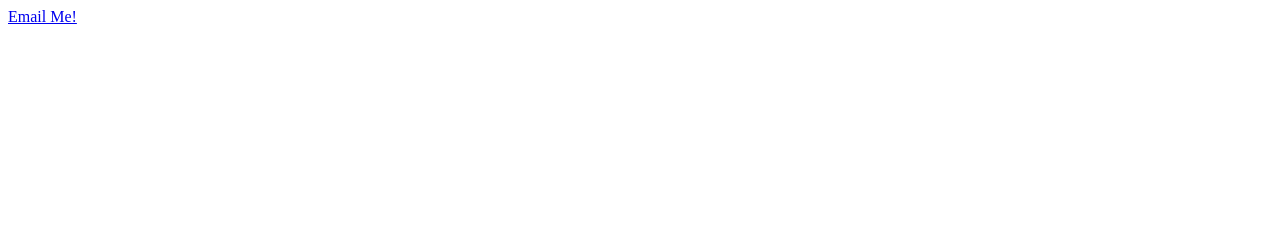
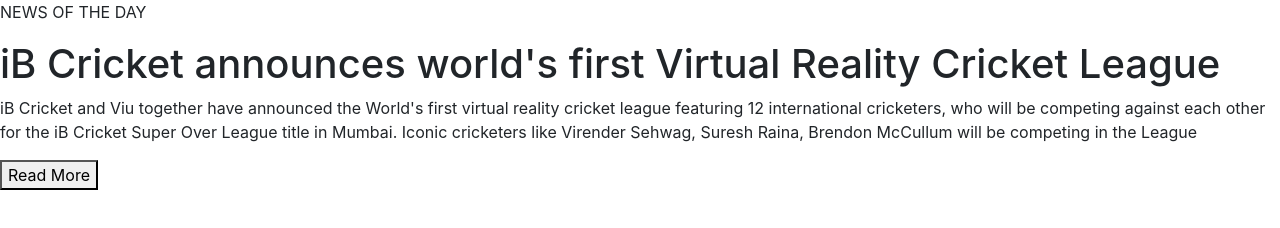
Before and after one commit to lalith557/News-page, a plain HTML site: page index.html in a window 1280 px wide. Drawn offline with nearby package versions, Linux system fonts and the light colour scheme.

Commit message:
Update index.html

```diff
--- a/index.html
+++ b/index.html
@@ -1,11 +1,22 @@
 <!DOCTYPE html>
-<html lang="en">
-  <head>
-    <meta charset="UTF-8" />
-    <meta name="viewport" content="width=device-width, initial-scale=1.0" />
-    <title>Document</title>
-  </head>
-  <body>
-    <a href="mailto:gonalalith2005@gmail.com">Email Me!</a>
-  </body>
+<html>
+
+<head>
+    <link rel="stylesheet" href="https://stackpath.bootstrapcdn.com/bootstrap/4.5.2/css/bootstrap.min.css" integrity="sha384-JcKb8q3iqJ61gNV9KGb8thSsNjpSL0n8PARn9HuZOnIxN0hoP+VmmDGMN5t9UJ0Z" crossorigin="anonymous">
+    <script src="https://code.jquery.com/jquery-3.5.1.slim.min.js" integrity="sha384-DfXdz2htPH0lsSSs5nCTpuj/zy4C+OGpamoFVy38MVBnE+IbbVYUew+OrCXaRkfj" crossorigin="anonymous"></script>
+    <script src="https://cdn.jsdelivr.net/npm/popper.js@1.16.1/dist/umd/popper.min.js" integrity="sha384-9/reFTGAW83EW2RDu2S0VKaIzap3H66lZH81PoYlFhbGU+6BZp6G7niu735Sk7lN" crossorigin="anonymous"></script>
+    <script src="https://stackpath.bootstrapcdn.com/bootstrap/4.5.2/js/bootstrap.min.js" integrity="sha384-B4gt1jrGC7Jh4AgTPSdUtOBvfO8shuf57BaghqFfPlYxofvL8/KUEfYiJOMMV+rV" crossorigin="anonymous"></script>
+</head>
+
+<body>
+    <div class="new_page_bg_container d-flex flex-column justify-content-end">
+        <div class="new_of_the_day_card_container">
+            <p class="new_of_the_day_card_heading_container">NEWS OF THE DAY</p>
+            <h1 class="new_of_the_day_card_heading">iB Cricket announces world's first Virtual Reality Cricket League</h1>
+            <p class="new_of_the_day_card_description">iB Cricket and Viu together have announced the World's first virtual reality cricket league featuring 12 international cricketers, who will be competing against each other for the iB Cricket Super Over League title in Mumbai. Iconic cricketers like Virender Sehwag, Suresh Raina, Brendon McCullum will be competing in the League</p>
+            <button class="button">Read More</button>
+        </div>
+    </div>
+</body>
+
 </html>
```
